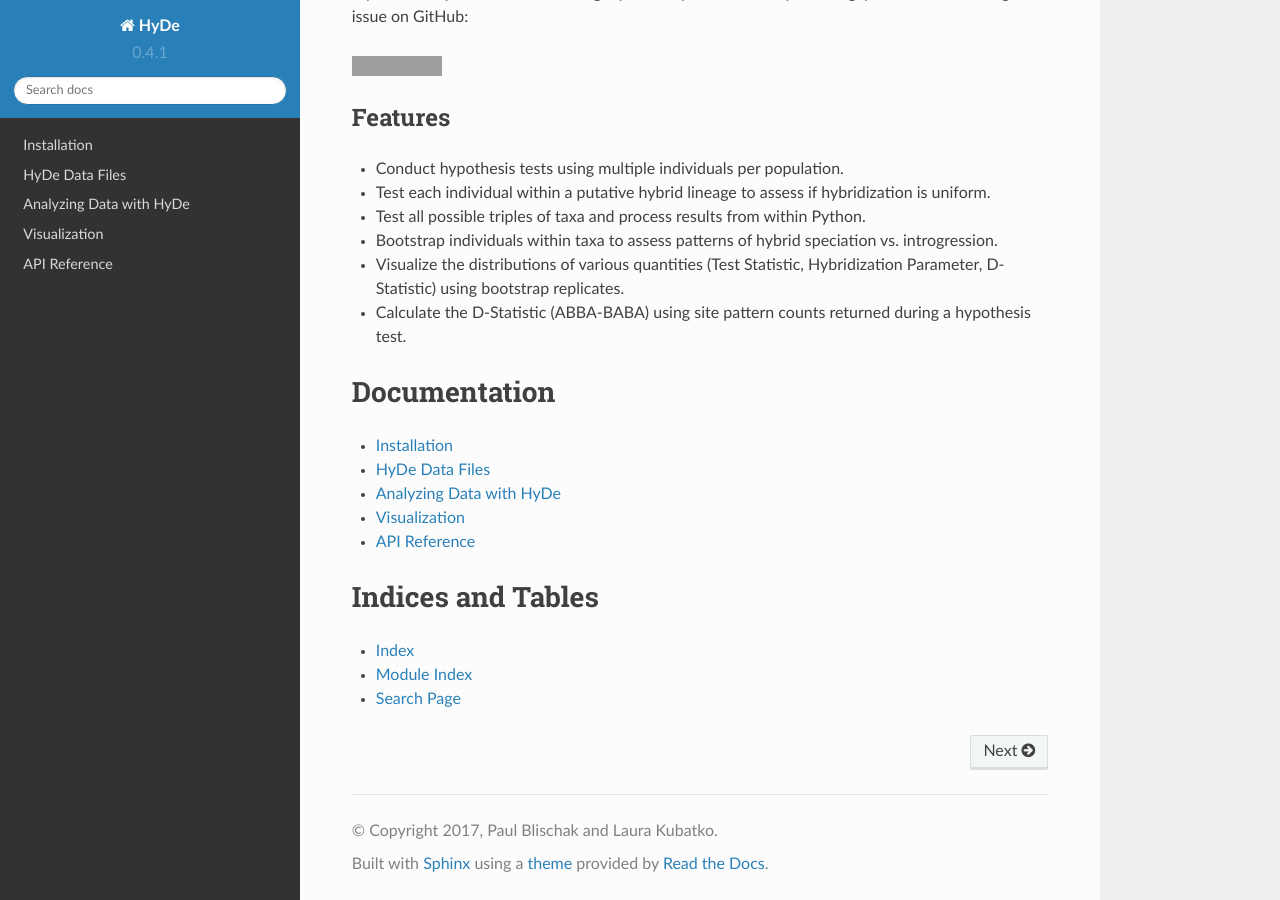
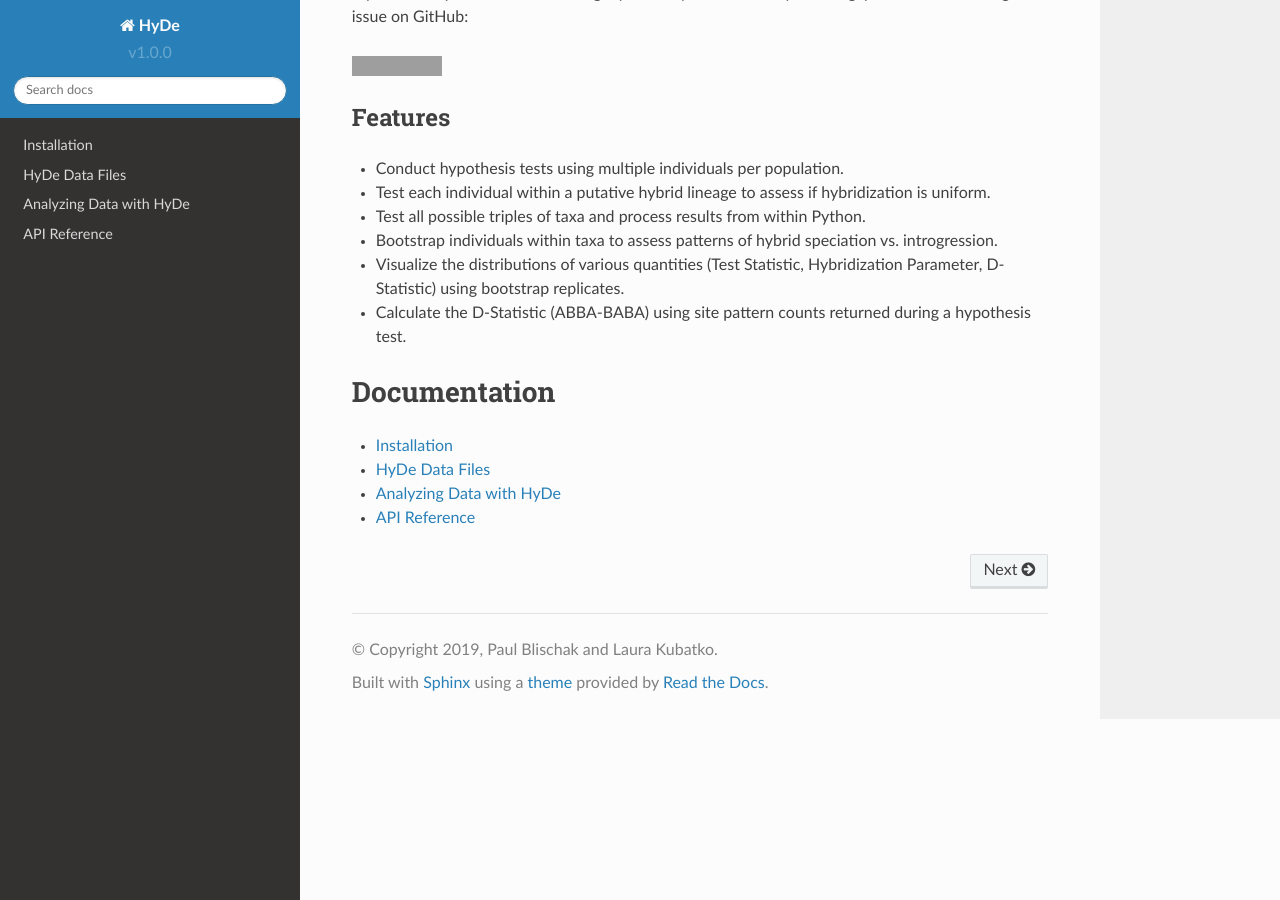
Before and after one commit to pblischak/HyDe, a Sphinx documentation site: the page built from docs/index.rst, in a window 1280 px wide and 900 px high, scrolled down 1274 px. Built offline with Sphinx 7.4.7 and the Read the Docs theme 2.0.0, drawn with Linux system fonts in a browser that asks for light colours; grey boxes are pictures that could not be loaded.

Commit message:
upping version to 1.0.0 in docs and removing visualization info

```diff
--- a/docs/conf.py
+++ b/docs/conf.py
@@ -50,7 +50,7 @@ master_doc = 'index'
 
 # General information about the project.
 project = u'HyDe'
-copyright = u'2017, Paul Blischak and Laura Kubatko'
+copyright = u'2019, Paul Blischak and Laura Kubatko'
 author = u'Paul Blischak and Laura Kubatko'
 
 # The version info for the project you're documenting, acts as replacement for
@@ -58,9 +58,9 @@ author = u'Paul Blischak and Laura Kubatko'
 # built documents.
 #
 # The short X.Y version.
-version = u'0.4.1'
+version = u'v1.0.0'
 # The full version, including alpha/beta/rc tags.
-release = u'0.4.1a'
+release = u'v1.0.0'
 
 # The language for content autogenerated by Sphinx. Refer to documentation
 # for a list of supported languages.
--- a/docs/index.rst
+++ b/docs/index.rst
@@ -87,15 +87,7 @@ Documentation
    installation.rst
    input_files.rst
    analyze.rst
-   visualization.rst
    api.rst
-
-Indices and Tables
-==================
-
-* :ref:`genindex`
-* :ref:`modindex`
-* :ref:`search`
 
 .. |Build Status| image:: https://travis-ci.org/pblischak/HyDe.svg?branch=master
    :target: https://travis-ci.org/pblischak/HyDe
```
Also changed, not shown: docs/visualization.rst (deleted, +0 -26 lines).
